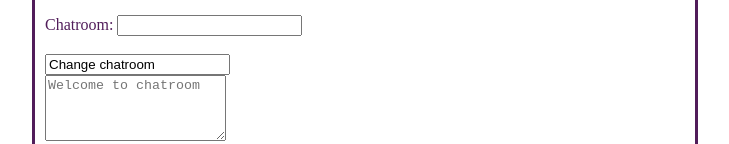
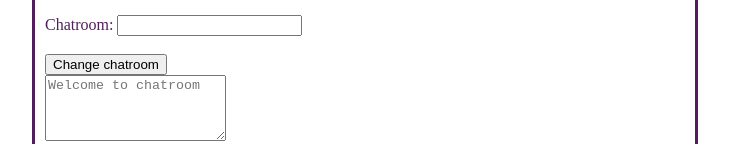
Before and after one commit to mastering-http/ws-sandbox, a plain HTML site: page frontend/index.html in a window 1280 px wide. Shown: the part 159-303 px from the top of the page, without its empty margins (275-1004 px from the left). Drawn offline with Linux system fonts and the light colour scheme.

Commit message:
[Fix] change chatroomのiput type修正

```diff
--- a/frontend/index.html
+++ b/frontend/index.html
@@ -13,7 +13,7 @@
     <form id="chatroom-selection">
       <label for="chatroom">Chatroom:</label>
       <input type="text" id="chatroom" name="chatroom"><br><br>
-      <input type="sub" value="Change chatroom">
+      <input type="submit" value="Change chatroom">
     </form>
 
     <textarea class="messagearea" readonly name="chatmessages" id="chatmessages"
```
